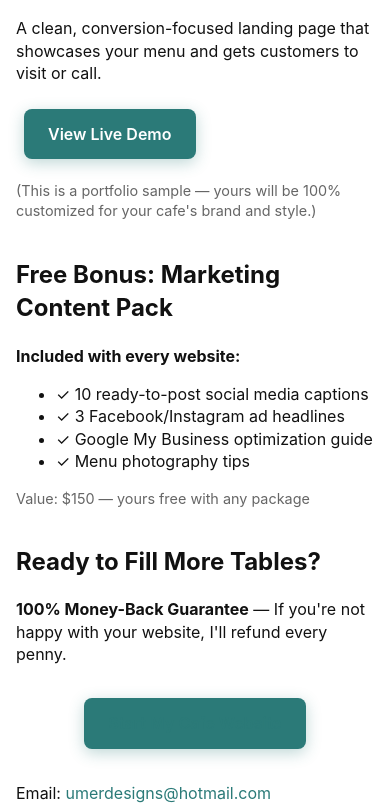
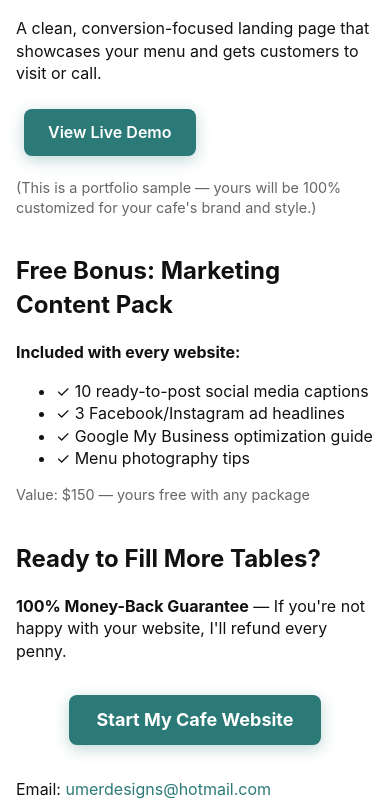
Before and after one commit to Umer-Designs/umer-portfolio, a plain HTML site: page index.html in a window 390 px wide. Both pictures are taken after a click on the link "See Live Demo". Shown: the part 2976-3783 px from the top of the page. Drawn offline with Linux system fonts and the light colour scheme.

Commit message:
Update styles.css

```diff
--- a/styles.css
+++ b/styles.css
@@ -2,26 +2,23 @@
   --bg:#ffffff;
   --muted:#666;
   --accent:#2b7a78;
+  --accent-hover:#1e5f5d;
   --card:#f7f7f7;
   --pad:18px;
   font-family: Inter, system-ui, -apple-system, "Segoe UI", Roboto, "Helvetica Neue", Arial;
 }
-
 *{box-sizing:border-box}
-
 body{
   margin:0;
   background:var(--bg);
   color:#111;
   line-height:1.4
 }
-
 .wrap{
   max-width:980px;
   margin:0 auto;
   padding:24px
 }
-
 /* FIXED HERO SECTION - Mobile Optimized */
 .hero{
   position:relative;
@@ -31,15 +28,12 @@ body{
   min-height:52vh;
   display:flex;
   align-items:center;
-  /* Remove conflicting gradient background */
 }
-
 .hero .overlay{
   position:absolute;
   inset:0;
   background:linear-gradient(rgba(0,0,0,0.28), rgba(0,0,0,0.18));
 }
-
 .hero-content{
   position:relative;
   color:#fff;
@@ -48,32 +42,66 @@ body{
   width:100%;
   z-index:1;
 }
-
 .hero-content h1{
   color:#fff;
   margin:0 0 10px;
   font-size:clamp(22px,4vw,34px);
 }
 
-.btn,.demo-btn{
+/* FIXED BUTTON STYLES - Much more visible */
+.btn, .demo-btn, .cta-btn{
   display:inline-block;
   background:var(--accent);
-  color:#fff;
-  padding:10px 16px;
+  color:#ffffff !important; /* Force white text */
+  padding:12px 24px; /* Better padding */
   border-radius:8px;
-  text-decoration:none;
-  margin-top:10px
+  text-decoration:none !important;
+  margin:8px 4px; /* Better spacing */
+  font-weight:600; /* Bolder text */
+  font-size:16px;
+  border:none;
+  cursor:pointer;
+  transition: all 0.2s ease;
+  box-shadow: 0 2px 8px rgba(43, 122, 120, 0.3); /* Subtle shadow */
+  line-height: 1.2;
+  text-align: center;
+  /* Prevent text selection issues */
+  user-select: none;
+  -webkit-user-select: none;
+}
+
+/* Button hover states */
+.btn:hover, .demo-btn:hover, .cta-btn:hover{
+  background:var(--accent-hover);
+  color:#ffffff !important;
+  text-decoration:none !important;
+  transform:translateY(-1px);
+  box-shadow: 0 4px 12px rgba(43, 122, 120, 0.4);
+}
+
+/* Button active/focus states */
+.btn:active, .demo-btn:active, .cta-btn:active,
+.btn:focus, .demo-btn:focus, .cta-btn:focus{
+  background:var(--accent);
+  color:#ffffff !important;
+  text-decoration:none !important;
+  transform:translateY(0);
+  outline:2px solid rgba(43, 122, 120, 0.5);
+  outline-offset:2px;
+}
+
+/* Visited link state */
+.btn:visited, .demo-btn:visited, .cta-btn:visited{
+  color:#ffffff !important;
 }
 
 h2{margin-top:36px}
-
 .cards{
   display:flex;
   gap:12px;
   flex-wrap:wrap;
   margin-top:12px
 }
-
 .card{
   background:var(--card);
   padding:14px;
@@ -81,15 +109,21 @@ h2{margin-top:36px}
   flex:1;
   min-width:180px
 }
-
 .small{
   color:var(--muted);
   font-size:0.9rem
 }
-
 #contact a{
   color:var(--accent);
   text-decoration:none
+}
+
+/* Make sure contact section buttons are also visible */
+#contact .cta-btn{
+  color:#ffffff !important;
+  font-weight:700;
+  font-size:18px;
+  padding:14px 28px;
 }
 
 footer{
@@ -100,7 +134,6 @@ footer{
   font-size:0.9rem;
   margin-top:36px
 }
-
 /* RESPONSIVE - Enhanced Mobile Support */
 @media (max-width:640px){
   .cards{flex-direction:column}
@@ -108,26 +141,40 @@ footer{
 
   /* Mobile-specific hero fixes */
   .hero{
-    min-height:45vh; /* Slightly shorter on mobile */
-    background-attachment:scroll; /* Fix for iOS background-attachment issues */
+    min-height:45vh;
+    background-attachment:scroll;
   }
 
   .hero-content{
-    padding:24px 16px; /* More mobile-friendly padding */
+    padding:24px 16px;
   }
 
   .hero-content h1{
-    font-size:clamp(20px,6vw,28px); /* Better mobile scaling */
+    font-size:clamp(20px,6vw,28px);
+  }
+
+  /* Mobile button improvements */
+  .btn, .demo-btn, .cta-btn{
+    display:block;
+    margin:10px auto;
+    padding:14px 20px;
+    font-size:16px;
+    max-width:280px;
+    width:auto;
   }
 }
-
 /* Additional mobile optimizations */
 @media (max-width:480px){
   .hero{
-    min-height:40vh; /* Even more compact on small screens */
+    min-height:40vh;
   }
 
   .hero-content{
     padding:20px 12px;
   }
+
+  .btn, .demo-btn, .cta-btn{
+    padding:12px 18px;
+    font-size:15px;
+  }
 }
```
